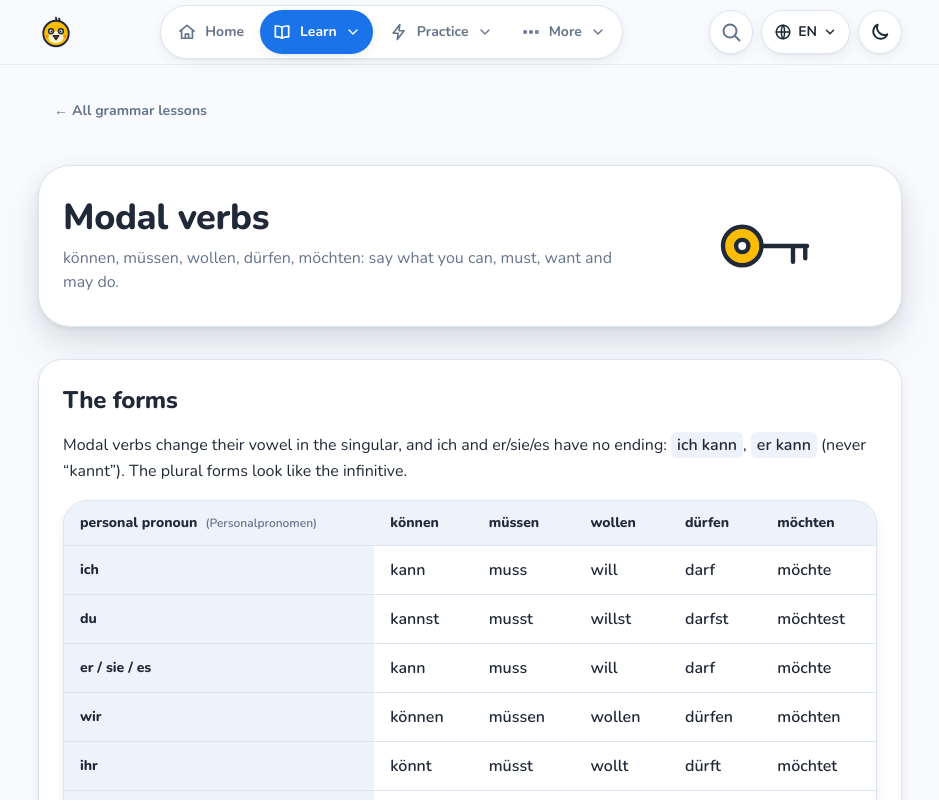
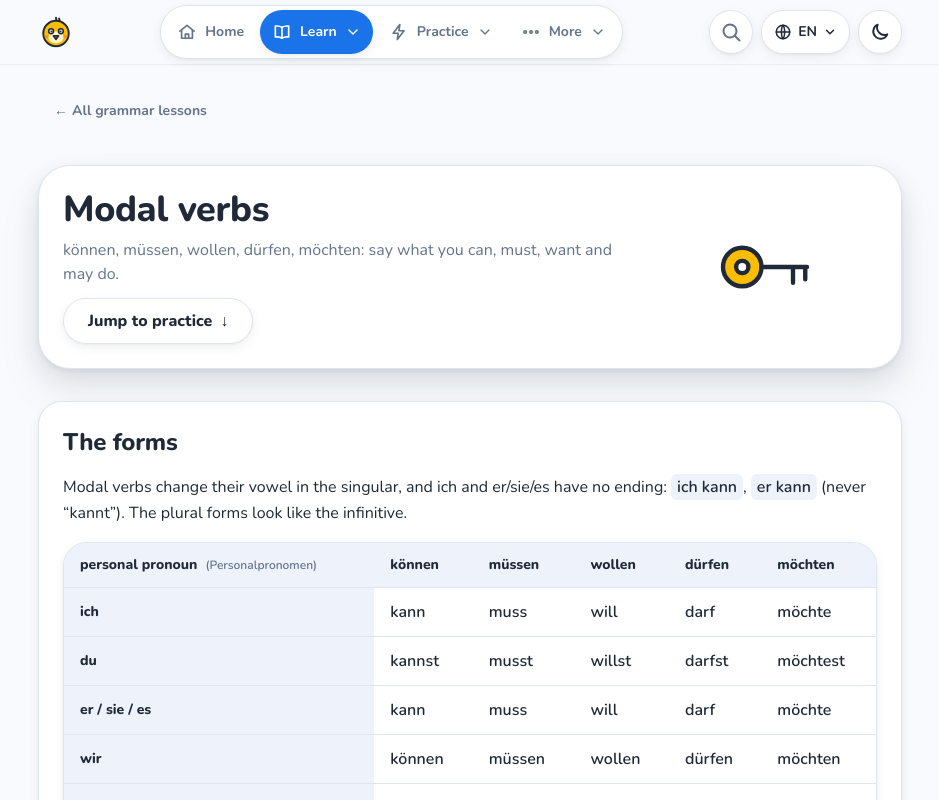
Before and after one commit to erfantmi9/Deutsch-lernen, a Next.js app: page /en/grammar/modal in a window 1280 px wide. Shown: the top 800 px of the page, without its empty margins (170-1109 px from the left). Built offline with nearby package versions, Linux system fonts and the light colour scheme.

Commit message:
grammar: Jump to practice button in the lesson header scrolls to and focuses the exercise section
Co-Authored-By: Claude Opus 5.5 <noreply@anthropic.com>

```diff
--- a/components/LessonView.tsx
+++ b/components/LessonView.tsx
@@ -57,6 +57,16 @@ export default function LessonView({
   const t = useTranslations("Grammar");
   const locale = useLocale() as Locale;
 
+  // Scroll the practice section into view (html scroll-padding keeps it clear of the sticky header) and move focus there,
+  // so keyboard and screen-reader users land on it too.
+  const jumpToPractice = () => {
+    const el = document.getElementById("practice");
+    if (!el) return;
+    const reduce = window.matchMedia("(prefers-reduced-motion: reduce)").matches;
+    el.scrollIntoView({ behavior: reduce ? "auto" : "smooth", block: "start" });
+    el.focus({ preventScroll: true });
+  };
+
   return (
     <div className="space-y-8">
       <Link href="/grammar" className="btn-ghost">
@@ -66,6 +76,11 @@ export default function LessonView({
       <PageHeader
         title={lesson.title[locale]}
         subtitle={lesson.summary[locale]}
+        actions={
+          <button type="button" className="btn btn-secondary" data-practice-jump onClick={jumpToPractice}>
+            {t("jumpToPractice")} <span aria-hidden="true">↓</span>
+          </button>
+        }
         illustration={
           <div className="mx-auto w-20 sm:w-28">
             <GrammarTopicIcon topic={lesson.topic} size="100%" />
@@ -103,7 +118,7 @@ export default function LessonView({
         </Link>
       )}
 
-      <section id="practice" aria-labelledby={`${lesson.id}-practice`} className="scroll-target space-y-4">
+      <section id="practice" tabIndex={-1} aria-labelledby={`${lesson.id}-practice`} className="scroll-target space-y-4">
         <div>
           <h2 id={`${lesson.id}-practice`} className="text-2xl font-extrabold">
             {t("practiceTitle")}
--- a/messages/de.json
+++ b/messages/de.json
@@ -471,7 +471,8 @@
     "summaryScore": "Du hast {correct} von {total} richtig beantwortet.",
     "lessonCompleted": "Lektion abgeschlossen! Du hast alle Übungen gelöst.",
     "practiceAgain": "Noch einmal üben",
-    "reset": "Grammatikfortschritt zurücksetzen"
+    "reset": "Grammatikfortschritt zurücksetzen",
+    "jumpToPractice": "Zur Übung"
   },
   "Sentences": {
     "loading": "Lädt…",
--- a/messages/en.json
+++ b/messages/en.json
@@ -471,7 +471,8 @@
     "summaryScore": "You answered {correct} of {total} correctly.",
     "lessonCompleted": "Lesson completed! You solved every exercise.",
     "practiceAgain": "Practice again",
-    "reset": "Reset grammar progress"
+    "reset": "Reset grammar progress",
+    "jumpToPractice": "Jump to practice"
   },
   "Sentences": {
     "loading": "Loading…",
--- a/messages/fa.json
+++ b/messages/fa.json
@@ -471,7 +471,8 @@
     "summaryScore": "از {total} پرسش، {correct} تا را درست پاسخ دادی.",
     "lessonCompleted": "درس کامل شد! همه‌ی تمرین‌ها را حل کردی.",
     "practiceAgain": "تمرین دوباره",
-    "reset": "پاک کردن پیشرفت گرامر"
+    "reset": "پاک کردن پیشرفت گرامر",
+    "jumpToPractice": "رفتن به تمرین"
   },
   "Sentences": {
     "loading": "در حال بارگذاری…",
```
